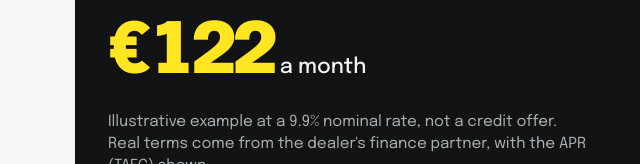
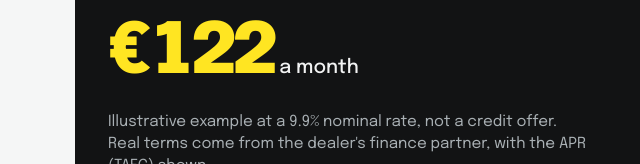
Before and after one commit to vvvseva3-maker/orla-studio, a plain HTML site: page concepts/speedmaster/comprar/index.html in a window 1280 px wide. Shown: the part 3456-3620 px from the top of the page, 578-1218 px from the left. Drawn offline with Linux system fonts and the light colour scheme.

Commit message:
Speed Master: steady size for the per-month label in the finance calculator
Co-Authored-By: Claude Opus 5.5 (1M context) <noreply@anthropic.com>

```diff
--- a/concepts/speedmaster/assets/site.css
+++ b/concepts/speedmaster/assets/site.css
@@ -215,7 +215,7 @@ p{text-wrap:pretty}
 .calc-h{display:grid;gap:22px}
 .calc-n p{color:var(--on-night-muted);margin-bottom:10px}
 .calc-out{font-weight:900;font-size:clamp(3rem,2rem + 3vw,5.4rem);letter-spacing:-.04em;line-height:1;color:var(--yellow)}
-.calc-out small{font-size:.3em;font-weight:500;letter-spacing:0;color:var(--on-night)}
+.calc-out small{font-size:clamp(.95rem,.85rem + .45vw,1.3rem);font-weight:500;letter-spacing:0;color:var(--on-night)}
 @media (max-width:900px){ .calc-h,.calc-box{grid-column:1 / -1} }
 
 /* workshop */
```
